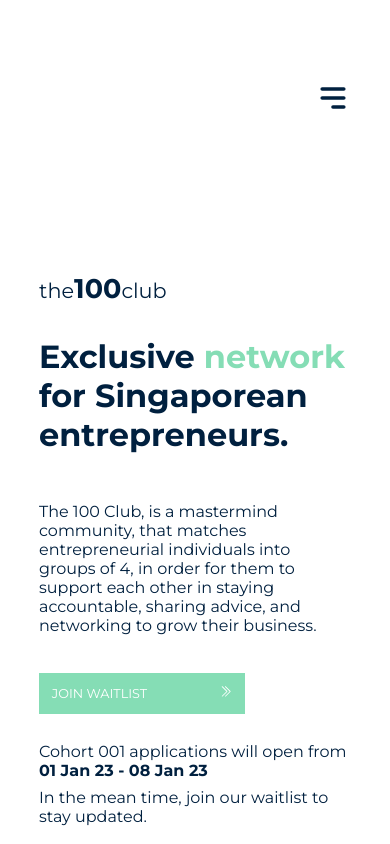
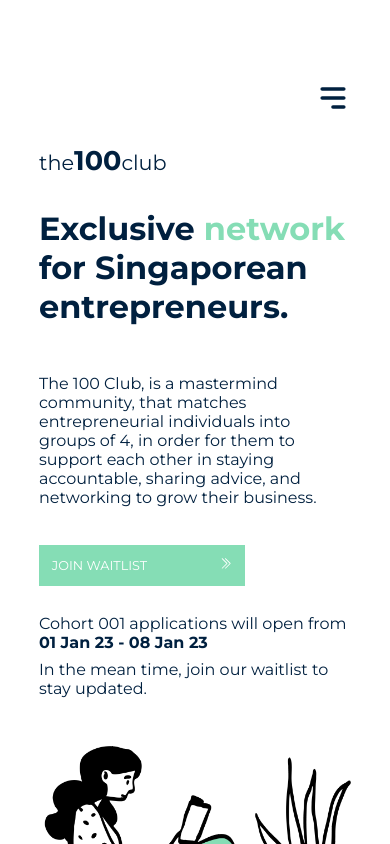
Before and after one commit to SoSimplySean/the100club, a React (Create React App) app: page / in a window 390 px wide. Shown: the top 844 px of the page. Built offline with nearby package versions, Linux system fonts and the light colour scheme.

Commit message:
Updated margins for heroBanner

```diff
--- a/src/components/Layout/HeroBanner/HeroBanner.js
+++ b/src/components/Layout/HeroBanner/HeroBanner.js
@@ -1,12 +1,12 @@
 import css from "./HeroBanner.module.css";
 
 import Button from "../../UI/Button/Button";
-import TextImage from "../../UI/TextImage/TextImage";
+// import TextImage from "../../UI/TextImage/TextImage";
 import heroBannerImage from "../../../assets/HeroBannerImg.png";
 
 const HeroBanner = (props) => {
   return (
-    <TextImage>
+    <div className={css.container}>
       <div>
         <h3 className={css.logo}>
           the<span className={css["logo--highlight"]}>100</span>club
@@ -34,7 +34,7 @@ const HeroBanner = (props) => {
       <div className={css.imgContainer}>
         <img src={heroBannerImage} alt="Hero Banner"></img>
       </div>
-    </TextImage>
+    </div>
   );
 };
 
--- a/src/components/Layout/HeroBanner/HeroBanner.module.css
+++ b/src/components/Layout/HeroBanner/HeroBanner.module.css
@@ -1,3 +1,16 @@
+.container {
+  display: grid;
+  grid-template-columns: 1fr 1fr;
+  gap: 3rem;
+  margin-top: 8rem;
+}
+
+img {
+  max-width: 400px;
+  width: 100%;
+  height: auto;
+}
+
 .logo {
   font-weight: 400;
 }
@@ -29,6 +42,10 @@
   align-self: center;
 }
 
-.container {
-  background-color: red;
+/* RESPONSIVE */
+@media screen and (max-width: 1100px) {
+  .container {
+    grid-template-columns: 1fr;
+    margin-top: 4rem;
+  }
 }
```
